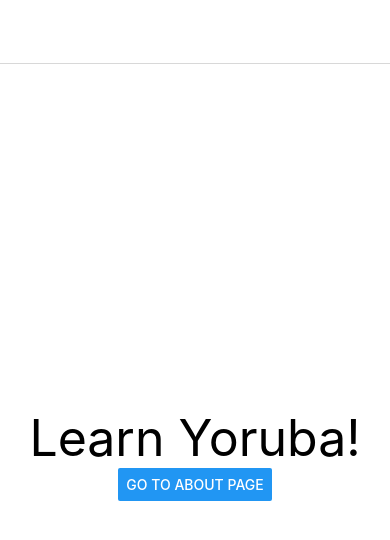
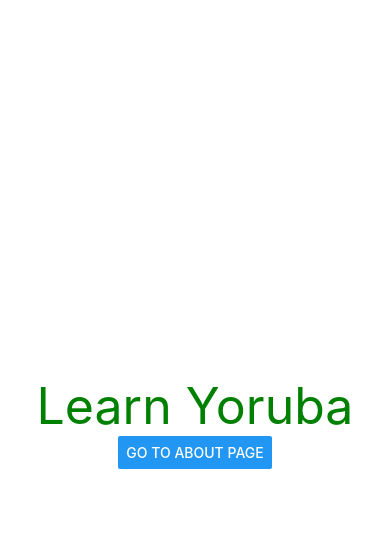
Before and after one commit to fakinbo/learnyoruba, a React Native app: screen /Home in a window 390 px wide. Shown: the top 540 px of the page. Built offline with nearby package versions, Linux system fonts and the light colour scheme.

Commit message:
app working as expected

```diff
--- a/App.js
+++ b/App.js
@@ -1,18 +1,6 @@
-import { StyleSheet, View } from 'react-native';
-
-import About from './components/about';
-import Homescreen from './components/homescreen';
 import { NavigationContainer } from '@react-navigation/native';
 import Stacks from './common/helper';
-import { StatusBar } from 'expo-status-bar';
-import {createNativeStackNavigator} from '@react-navigation/native-stack';
-import { styled } from 'styled-components/native';
 
-const StyledText = styled.Text`
-    color: red;
-    font-size: 50px;
-`;
-const Stack = createNativeStackNavigator();
 export default function App() {
   return (
     <NavigationContainer>
@@ -20,12 +8,3 @@ export default function App() {
     </NavigationContainer>
   );
 }
-
-const styles = StyleSheet.create({
-  container: {
-    flex: 1,
-    backgroundColor: '#fff',
-    alignItems: 'center',
-    justifyContent: 'center',
-  },
-});
--- a/common/helper/stacks.tsx
+++ b/common/helper/stacks.tsx
@@ -5,7 +5,7 @@ import {createNativeStackNavigator} from '@react-navigation/native-stack';
 export const Stack = createNativeStackNavigator();
 
 type stackType = typeof Stack['Screen'];
-const Stacks: React.FunctionComponent<typeof Stack.Navigator> = () => {
+const Stacks = () => {
     return ( <Stack.Navigator
     screenOptions={{ headerShown: true }}
     >
@@ -18,6 +18,9 @@ const Stacks: React.FunctionComponent<typeof Stack.Navigator> = () => {
         <Stack.Screen
           name="Home"
           component={Homescreen}
+          options={{ headerShown: false,
+            headerTitle: () => '',
+        headerBlurEffect: 'light' }}
         />
         <Stack.Screen
           name="About"
--- a/components/homescreen.tsx
+++ b/components/homescreen.tsx
@@ -1,31 +1,15 @@
 import { Button, StyleSheet, Text, View } from 'react-native';
+import { NativeStackNavigatorProps, NativeStackScreenProps } from '@react-navigation/native-stack/lib/typescript/src/types';
+import { NavigationProp, ParamListBase, RouteProp, TypedNavigator } from '@react-navigation/native';
 
 import { Stack } from '../common/helper/stacks';
 import { StatusBar } from 'expo-status-bar';
 import { styled } from 'styled-components/native';
 
 const StyledText: typeof Text = styled.Text`
-    color: black;
+    color: green;
     font-size: 50px;
 `;
-
-const Homescreen: React.FunctionComponent = ({ navigation, route }) => {
-    // navigation.setOptions({
-    //     headerShown: false
-    // })
-    console.log('Navigation route ', route, "  object ", navigation)
-    return(
-        <View style={styles.container}>
-        <StyledText allowFontScaling>Learn Yoruba!</StyledText>
-        <Button
-      title="Go to About Page"
-      onPress={() =>
-        navigation.navigate('About', {name: 'Jane'})
-      }
-    />
-      </View>
-    );
-}
 
 const styles = StyleSheet.create({
     container: {
@@ -36,4 +20,34 @@ const styles = StyleSheet.create({
     },
   });
 
+type Props = {
+route: RouteProp<{}>,
+navigation: NavigationProp<{
+    name: string,
+    params: { name: string }
+}>
+};
+
+const Homescreen = ({ navigation, route }) => {
+// const Homescreen: ScreenComponentType<ParamListBase, "Home"> | undefined = ({ navigation, route }) => {
+    // navigation.setOptions({
+    //     headerShown: false
+    // })
+    console.log('Navigation route ', route, "  object ", navigation)
+    return(
+        <View style={styles.container}>
+        <StyledText allowFontScaling>Learn Yoruba</StyledText>
+        <Button
+      title="Go to About Page"
+      onPress={() =>
+        // navigation.navigate('About', {name: 'Jane'})
+        navigation.navigate('About', {name: 'Jane'})
+      }
+    />
+      </View>
+    );
+}
+
+
+
 export default Homescreen;
```
Also changed, not shown: package.json (+14 -12 lines), 1 other file (tests, documents, lock files or other folders).
